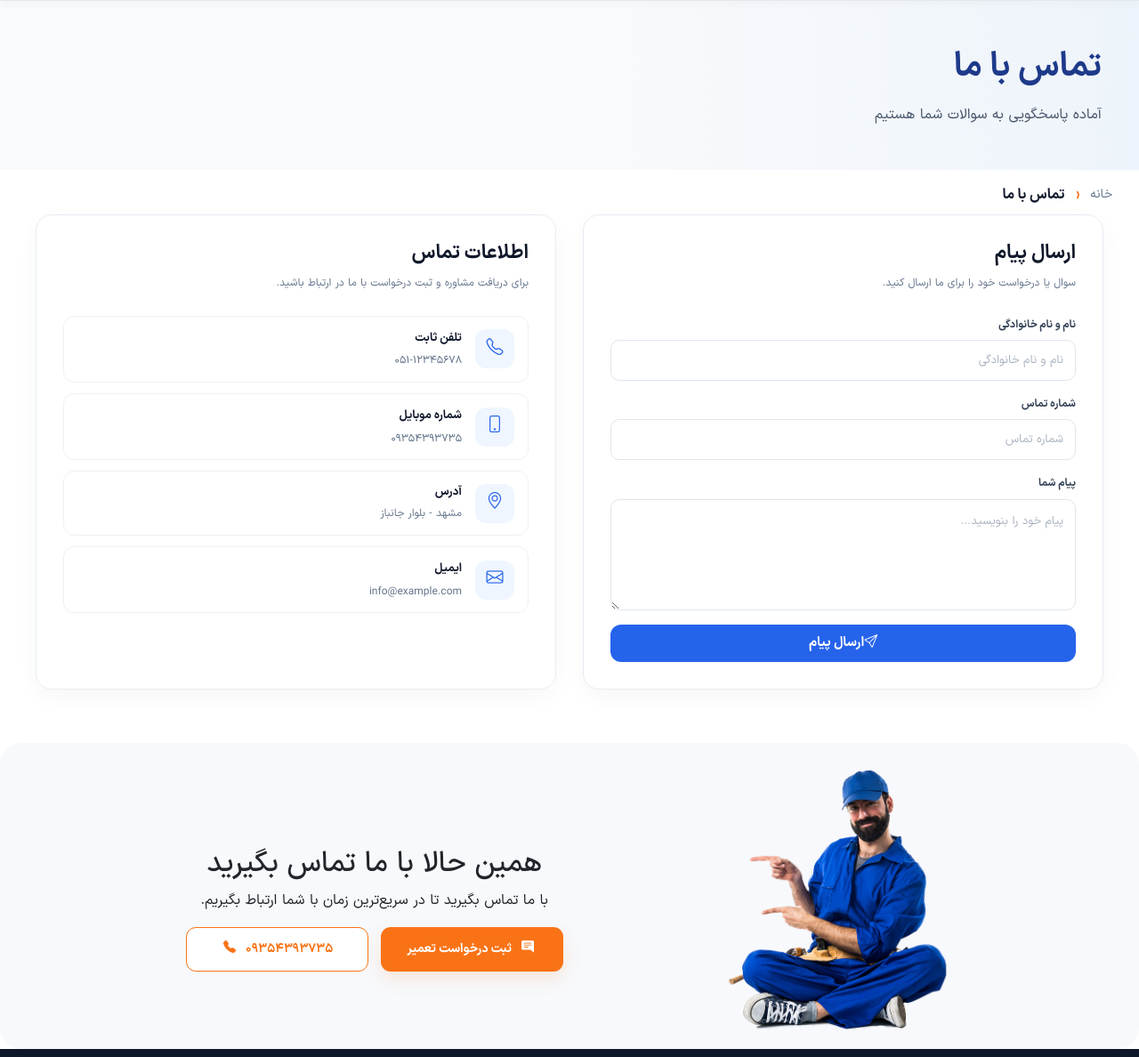
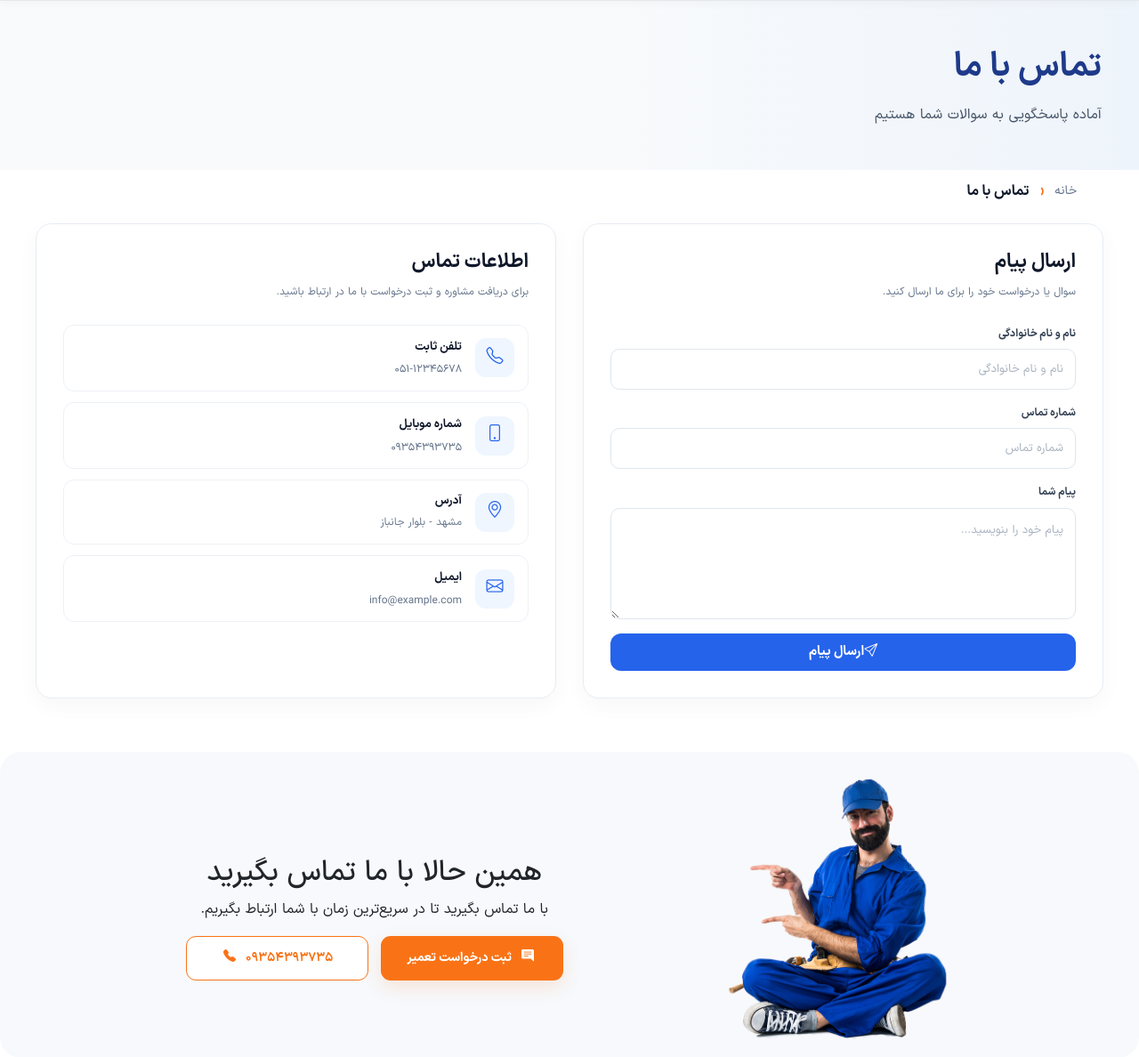
Before and after one commit to Fs310/acharin, a Django app: page /contact in a window 1280 px wide. Shown: the part 82-1270 px from the top of the page at 89% size. Run offline with Django 5.2, Linux system fonts and the light colour scheme; some libraries are stand-ins or nearby versions.

Commit message:
Refine contact page breadcrumb spacing

```diff
--- a/Home/templates/Home/contact.html
+++ b/Home/templates/Home/contact.html
@@ -4,6 +4,32 @@
 {% block title %}تماس با ما{% endblock %}
 
 {% block body %}
+    <style>
+        @media (min-width: 577px) {
+            .contact-hero + .site-breadcrumb {
+                width: min(1140px, calc(100% - 60px));
+                margin: 10px auto 12px;
+                padding: 0;
+            }
+
+            .contact-hero + .site-breadcrumb + .contact-page {
+                padding-top: 10px;
+            }
+        }
+
+        @media (max-width: 576px) {
+            .contact-hero + .site-breadcrumb {
+                width: calc(100% - 28px);
+                margin: 8px auto 10px;
+                padding: 0;
+            }
+
+            .contact-hero + .site-breadcrumb + .contact-page {
+                padding-top: 8px;
+            }
+        }
+    </style>
+
     <section class="contact-hero">
         <div class="container-fluid">
             <div class="contact-hero-content">
```
